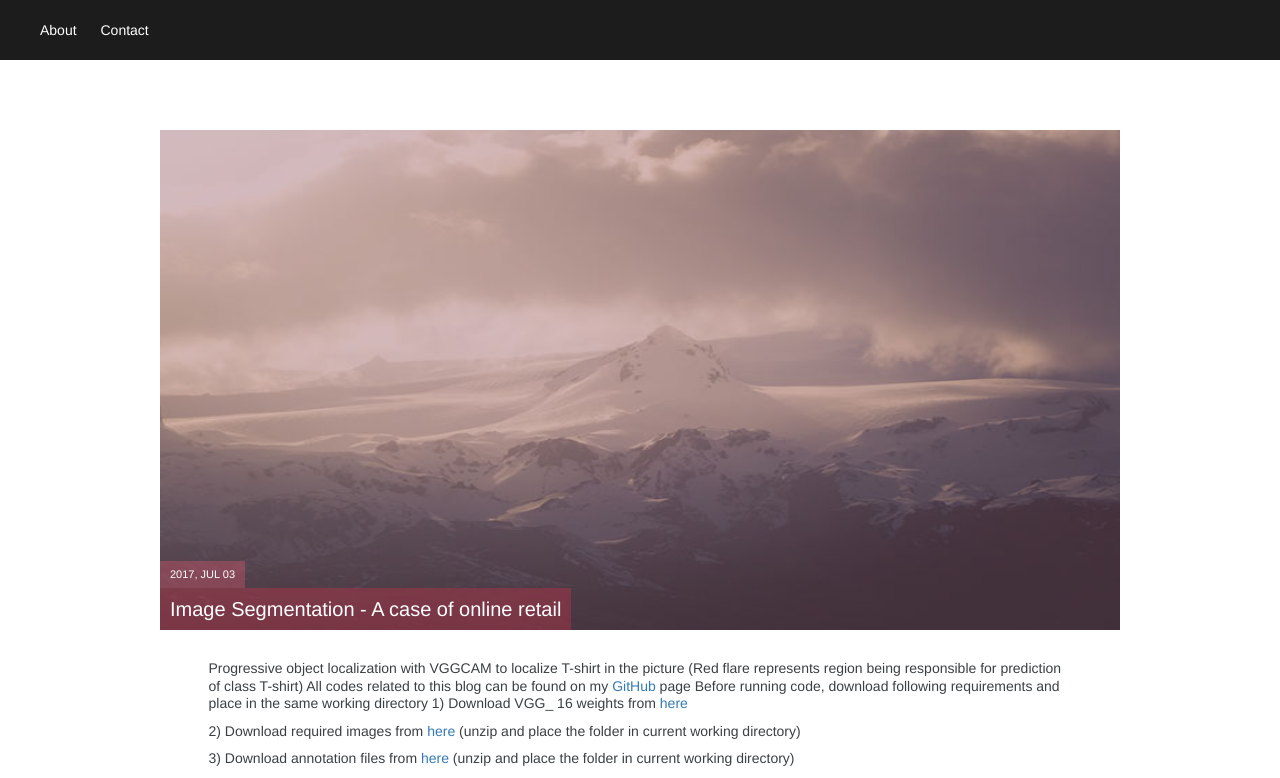
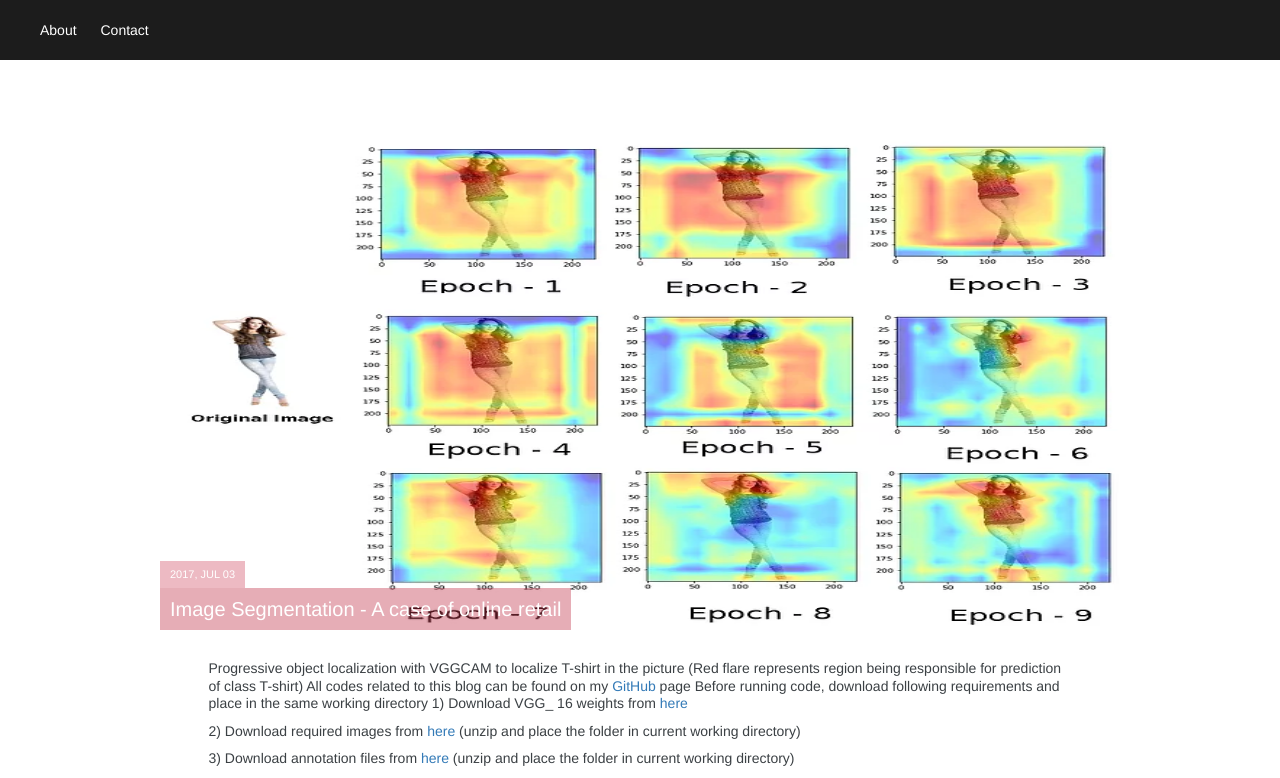
Before and after one commit to snlpatel001213/snlpatel001213_old.github.io, a Jekyll site: the page built from _posts/2018-04-18-Image-Segmentation-A-case-of-online-retail.md, in a window 1280 px wide. Shown: the top 778 px of the page. Built offline with Jekyll 4.4.1, drawn with Linux system fonts in a browser that asks for light colours; comment, search, counter and statistics services are not loaded.

Commit message:
image change

```diff
--- a/_posts/2018-04-18-Image-Segmentation-A-case-of-online-retail.md
+++ b/_posts/2018-04-18-Image-Segmentation-A-case-of-online-retail.md
@@ -1,7 +1,7 @@
 ---
 layout: post
 title: "Image Segmentation - A case of online retail"
-img: himalayan.jpg # Add image post (optional)
+img: image_segmentation_1.webp # Add image post (optional)
 date: 2017-07-03 12:55:00 +0300
 description: You’ll find this post in your `_posts` directory. Go ahead and edit it and re-build the site to see your changes. # Add post description (optional)
 tag: [Image Segmentation, Python]
```
Also changed, not shown: assets/img/image_segmentation_1.webp (added).
